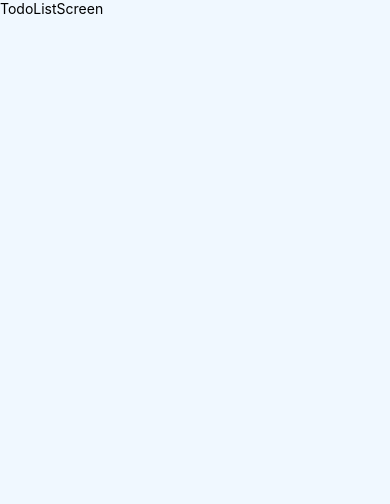
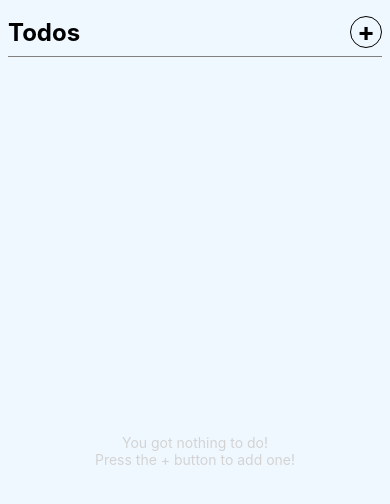
Before and after one commit to laurent-lubino-roam/rn-study, a React Native app: screen /TodoList in a window 390 px wide. Shown: the top 504 px of the page. Built offline with nearby package versions, Linux system fonts and the light colour scheme.

Commit message:
feat: todolist working

```diff
--- a/src/features/todo/TodoListScreen.tsx
+++ b/src/features/todo/TodoListScreen.tsx
@@ -1,10 +1,30 @@
-import {StyleSheet, Text, View} from 'react-native';
+import {StyleSheet, Text, TouchableHighlight, View} from 'react-native';
 import React from 'react';
+import TodoList from './components/TodoList';
+// import {useTodoListScreen} from './viewModels/useTodoListScreen';
+import {useTodoContext} from '../../contexts/TodoContext';
 
 const TodoListScreen = () => {
+  // const {
+  //   data: {todos},
+  //   operations: {addTodo},
+  // } = useTodoListScreen();
+  const {todos, addTodo, editTodo} = useTodoContext();
+  const onCheckedChange = (id: string, checked: boolean) => {
+    editTodo(id, {checked});
+  };
   return (
-    <View>
-      <Text style={styles.title}>TodoListScreen</Text>
+    <View style={styles.container}>
+      <View style={styles.header}>
+        <Text style={styles.title}>Todos</Text>
+        <TouchableHighlight
+          onPress={() => addTodo({title: 'abc'})}
+          underlayColor="lightgrey"
+          style={styles.addButton}>
+          <Text style={styles.addButtonText}>+</Text>
+        </TouchableHighlight>
+      </View>
+      <TodoList todos={todos} onCheckedChange={onCheckedChange} />
     </View>
   );
 };
@@ -12,7 +32,36 @@ const TodoListScreen = () => {
 export default TodoListScreen;
 
 const styles = StyleSheet.create({
+  container: {
+    padding: 8,
+    flexGrow: 1,
+  },
+  header: {
+    flexDirection: 'row',
+    justifyContent: 'space-between',
+    alignItems: 'center',
+    paddingVertical: 8,
+    marginBottom: 8,
+    borderBottomWidth: 1,
+    borderColor: 'grey',
+  },
   title: {
+    fontSize: 24,
+    fontWeight: 'bold',
+    color: 'black',
+  },
+  addButton: {
+    width: 32,
+    height: 32,
+    borderRadius: 16,
+    borderWidth: 1,
+    justifyContent: 'center',
+    alignItems: 'center',
+  },
+  addButtonText: {
+    fontSize: 26,
+    lineHeight: 30,
+    fontWeight: 'bold',
     color: 'black',
   },
 });
--- /dev/null
+++ b/src/features/todo/components/TodoItem.tsx
@@ -0,0 +1,40 @@
+import {StyleSheet, Switch, Text, View} from 'react-native';
+import React from 'react';
+import {Todo} from '../../../models/Todo';
+
+type TodoItemProps = {
+  todo: Todo;
+  onCheckedChange: (checked: boolean) => void;
+};
+
+const TodoItem = ({todo, onCheckedChange}: TodoItemProps) => {
+  return (
+    <View style={styles.container}>
+      <Switch
+        value={todo.checked}
+        onValueChange={value => onCheckedChange(value)}
+        style={styles.check}
+      />
+      <Text style={styles.title}>{todo.title}</Text>
+    </View>
+  );
+};
+
+export default TodoItem;
+
+const styles = StyleSheet.create({
+  container: {
+    flexDirection: 'row',
+    alignItems: 'center',
+    paddingVertical: 12,
+    borderBottomWidth: 1,
+    borderColor: 'lightgrey',
+  },
+  check: {
+    marginRight: 8,
+  },
+  title: {
+    fontSize: 16,
+    color: 'black',
+  },
+});
--- /dev/null
+++ b/src/features/todo/components/TodoList.tsx
@@ -0,0 +1,48 @@
+import {FlatList, StyleSheet, Text, View} from 'react-native';
+import React from 'react';
+import {Todo} from '../../../models/Todo';
+import TodoItem from './TodoItem';
+
+type TodoListProps = {
+  todos: Array<Todo>;
+  onCheckedChange: (id: string, checked: boolean) => void;
+};
+
+const TodoList = ({todos, onCheckedChange}: TodoListProps) => {
+  if (!todos?.length) {
+    return (
+      <View style={styles.emptyContainer}>
+        <Text style={styles.emptyText}>You got nothing to do!</Text>
+        <Text style={styles.emptyText}>Press the + button to add one!</Text>
+      </View>
+    );
+  }
+  return (
+    <FlatList
+      style={styles.todoList}
+      data={todos}
+      renderItem={({item}) => (
+        <TodoItem
+          todo={item}
+          onCheckedChange={checked => onCheckedChange(item.id, checked)}
+        />
+      )}
+    />
+  );
+};
+
+export default TodoList;
+
+const styles = StyleSheet.create({
+  emptyContainer: {
+    flex: 1,
+    justifyContent: 'center',
+    alignItems: 'center',
+  },
+  emptyText: {
+    color: 'lightgrey',
+  },
+  todoList: {
+    flex: 1,
+  },
+});
--- /dev/null
+++ b/src/features/todo/viewModels/useTodoListScreen.tsx
@@ -0,0 +1,13 @@
+import {useTodoContext} from '../../../contexts/TodoContext';
+
+export function useTodoListScreen() {
+  const {todos, addTodo} = useTodoContext();
+  return {
+    data: {
+      todos,
+    },
+    operations: {
+      addTodo,
+    },
+  };
+}
```
